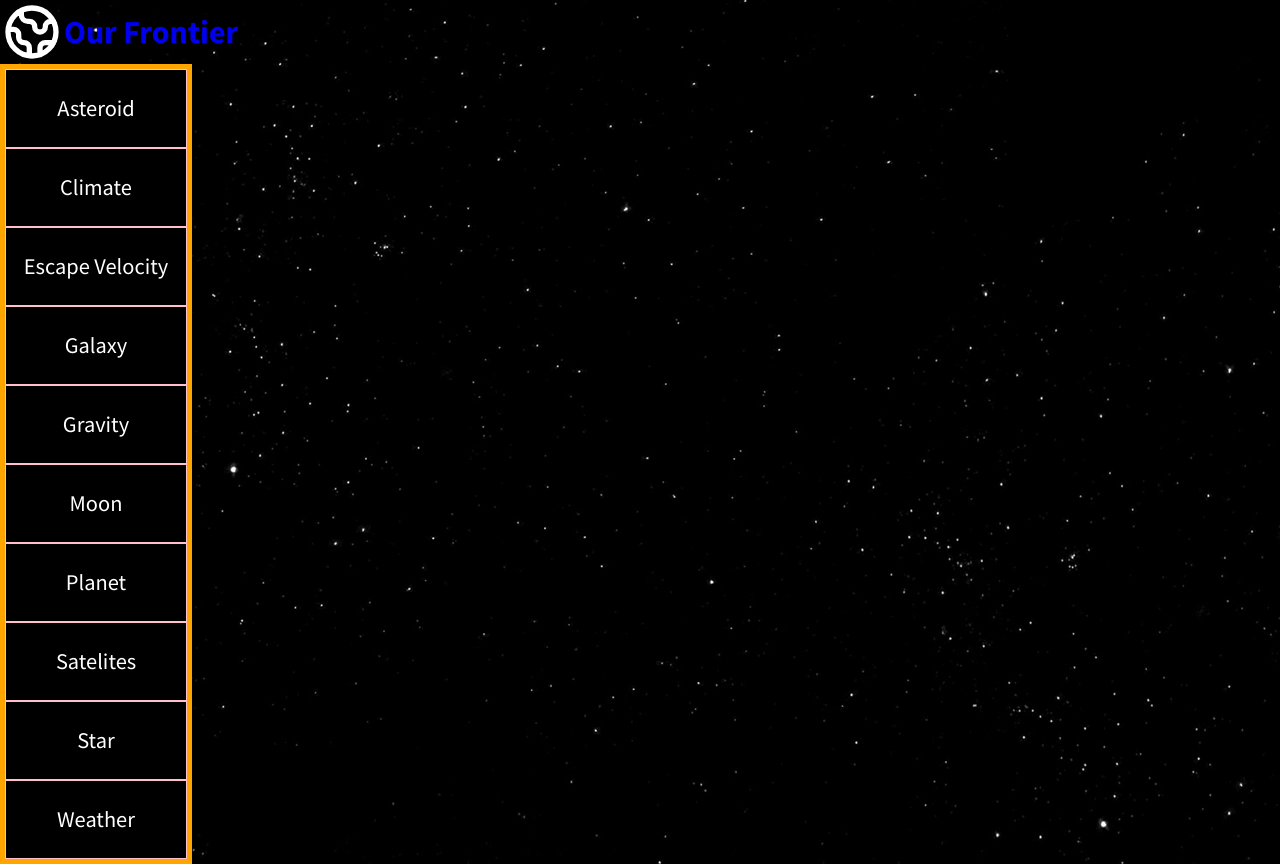
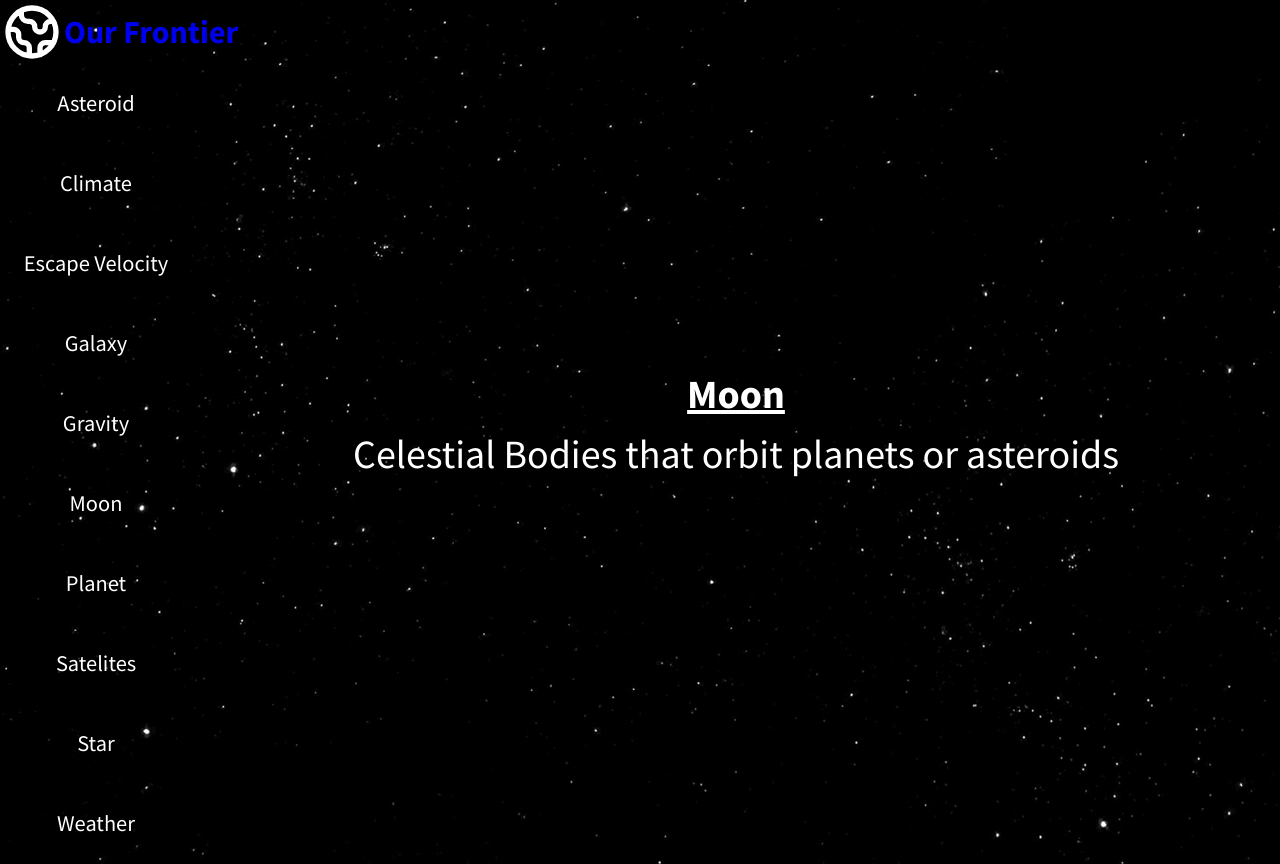
Before and after one commit to hackUNT2022/ourfrontier-front-end, a React (Create React App) app: page /glossary in a window 1280 px wide. Built offline with nearby package versions, Linux system fonts and the light colour scheme.

Commit message:
finished glossary

```diff
--- /dev/null
+++ b/src/Components/Definition.css
@@ -0,0 +1,7 @@
+.holder{
+    color: white;
+    display: flex;
+    flex-direction: column;
+    align-items: center;
+    width: 100%;
+}
--- a/src/Components/Definition.jsx
+++ b/src/Components/Definition.jsx
@@ -1,7 +1,10 @@
+
+import './Definition.css'
+
 const Definition = (props) =>{
     const {word,wordDefiniton } = props
     return(
-        <div>
+        <div className='holder'>
         <h2>{word}</h2>
         <p> {wordDefiniton}</p>
         </div>
--- a/src/Pages/Glossary/Glossary.css
+++ b/src/Pages/Glossary/Glossary.css
@@ -7,30 +7,42 @@
 .words{
     width: 15vw;
     height: 100%;
-    border: orange solid 5px;
     display: flex;
     flex-direction: column;
 }
 
-.definition{
+.defi{
     width: 85vw;
-    height: 100%;
-    border: green 5px dashed;
+    height: 90vh;
+    display: flex;
+    align-items: center;
+    text-align: center;
+}
+.defi p{
+    font-size: 5vh;
+}
+
+.defi h2{
+    font-size: 5vh;
+    text-decoration: underline;
 }
 
 .def{
-    border: pink 1px solid;
-    background-color: black ;
+    border: 0;
+    background-color: transparent;
     color: white;
     height: 10%;
     font-size: 140%;
 }
 .def:hover{
-    color:blue;
+    color:black;
+    background-color: white;
+
+    height: 15%;
 }
 
 .def:active{
-    color: green;
+    color: gray;
 }
 
 a{
```
